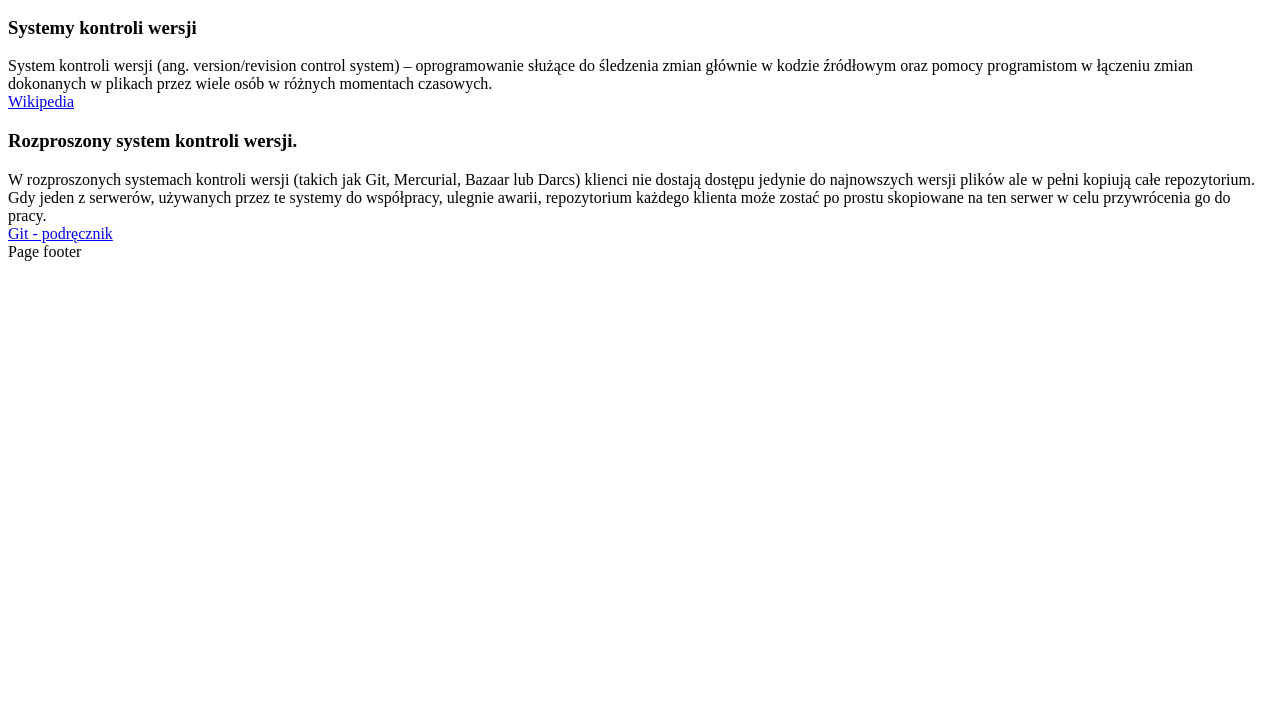
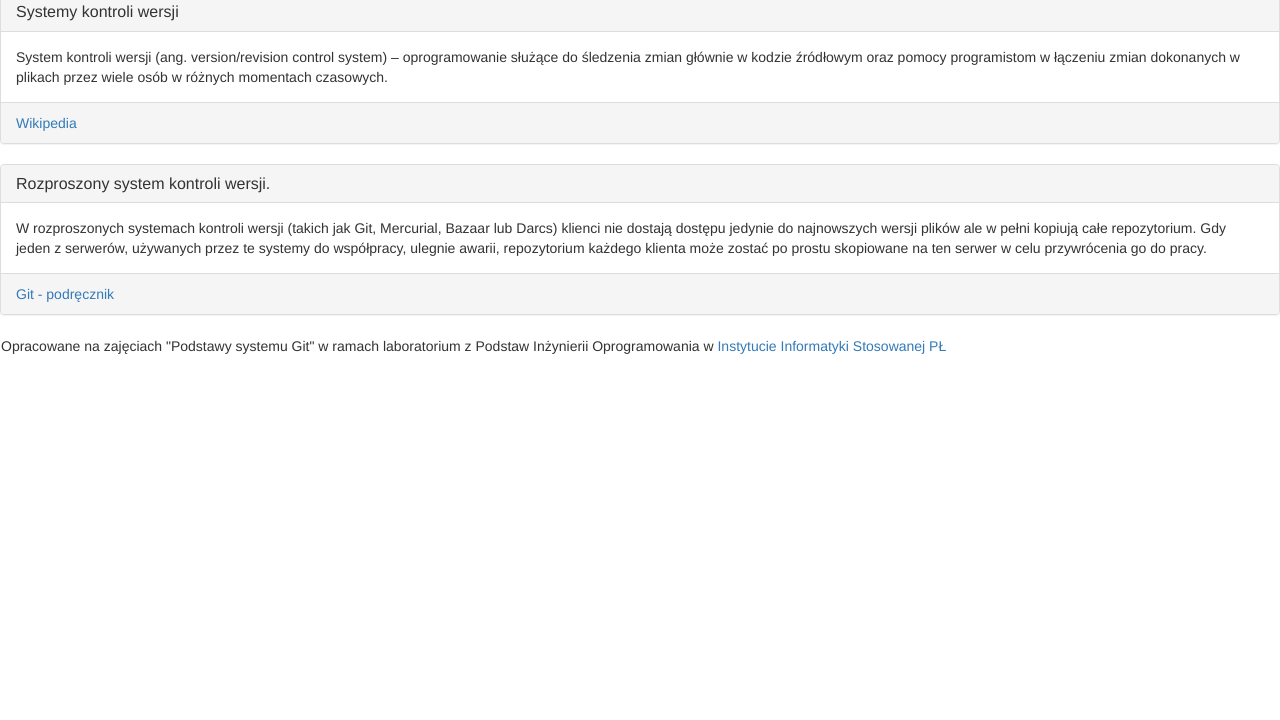
Before and after one commit to Nieobliczalny/iislabpio_187809, a plain HTML site: page index.html in a window 1280 px wide. Shown: the part 80-800 px from the top of the page. Drawn offline with nearby package versions, Linux system fonts and the light colour scheme.

Commit message:
Dodanie linku do arkusza stylu

```diff
--- a/index.html
+++ b/index.html
@@ -1,6 +1,7 @@
 <!DOCTYPE html>
 <html>
 	<head>
+		<link href="http://netdna.bootstrapcdn.com/bootstrap/3.0.2/css/bootstrap.min.css" rel="stylesheet">
 		<meta http-equiv="Content-Type" content="text/html; charset=utf-8">
 	</head>
 	<body>
@@ -38,7 +39,7 @@
 			</footer>
 		</section>
 		<footer  class="navbar">
-			Page footer
+			Opracowane na zajęciach "Podstawy systemu Git" w ramach laboratorium z Podstaw Inżynierii Oprogramowania w <a href="http://www.iis.p.lodz.pl/">Instytucie Informatyki Stosowanej PŁ</a>
 		</footer>
 	</body>
 </html>
```
